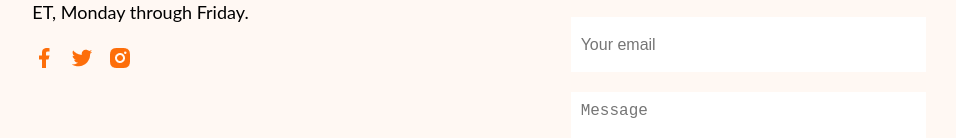
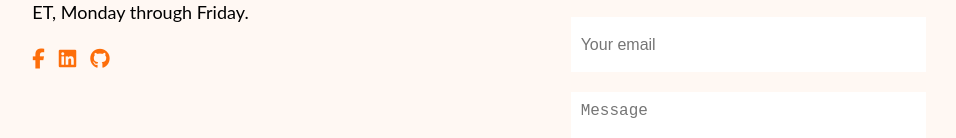
Before and after one commit to sohel5G/Developer-Portfolio-Site, a plain HTML site: page index.html in a window 1280 px wide. Shown: the part 3580-3718 px from the top of the page, without its empty margins (171-1127 px from the left). Drawn offline with Linux system fonts and the light colour scheme.

Commit message:
Iocn issue fiexed

```diff
--- a/index.html
+++ b/index.html
@@ -185,18 +185,18 @@
                     <nav>
                         <ul>
                             <li>
-                                <a href="http://facebook.com/sohel5g" target="_blank">
-                                    <img src="/images/icons/fb.png" alt="facebook">
+                                <a href="http://facebook.com/sohel5G" target="_blank">
+                                    <i class="fa-brands fa-facebook-f"></i>
                                 </a>
                             </li>
                             <li>
-                                <a href="#" target="_blank">
-                                    <img src="/images/icons/tw.png" alt="twitter">
+                                <a href="https://www.linkedin.com/in/sohel5G" target="_blank">
+                                    <i class="fa-brands fa-linkedin"></i>
                                 </a>
                             </li>
                             <li>
-                                <a href="#" target="_blank">
-                                    <img src="/images/icons/in.png" alt="instagram">
+                                <a href="https://github.com/sohel5G" target="_blank">
+                                    <i class="fa-brands fa-github"></i>
                                 </a>
                             </li>
                         </ul>
--- a/styles/style.css
+++ b/styles/style.css
@@ -241,6 +241,7 @@ footer {
 
 footer nav ul li a {
     padding: 14px;
+    color: #FD6E0A;
 }
 
 footer nav ul li a:first-child {
```
